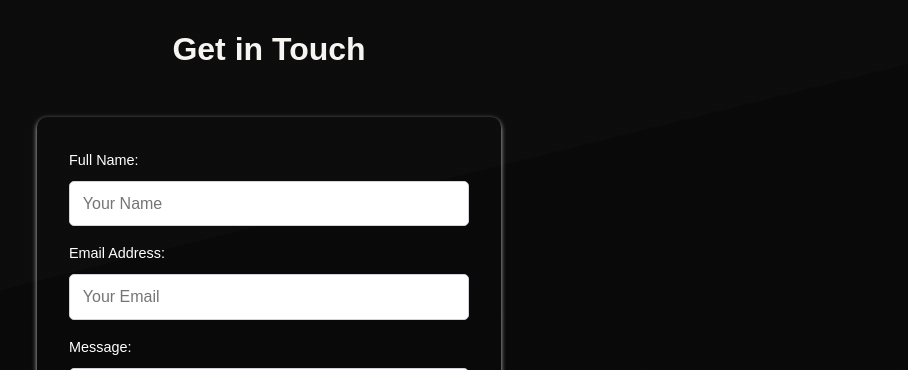
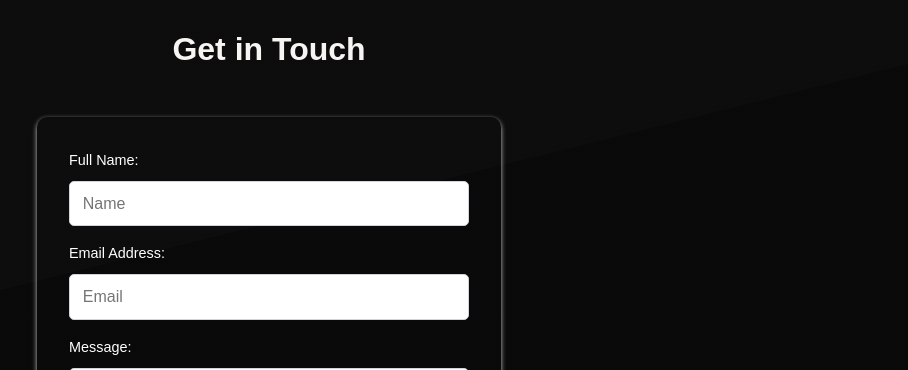
Before and after one commit to rodelgn/rn_portfolio, a React (Vite) app: page / in a window 1280 px wide. Shown: the part 2228-2598 px from the top of the page, without its empty margins (371-1279 px from the left). Built offline with nearby package versions, Linux system fonts and the light colour scheme; a web font is replaced by a local one.

Commit message:
Initial Update

```diff
--- a/src/components/Footer.jsx
+++ b/src/components/Footer.jsx
@@ -86,13 +86,13 @@ const Footer = forwardRef (( props, ref ) => {
             <div className='form-cntnr'>
                 <form className='input-cntnr' action="" method="post" onSubmit={onSubmit}>
                     <label>Full Name:</label>
-                    <input type="text" value={formData.name} onChange={handleInput} placeholder='Your Name' name='name' required />
+                    <input type="text" value={formData.name} onChange={handleInput} placeholder='Name' name='name' required />
                     <label>Email Address:</label>
-                    <input type="email" value={formData.email} onChange={handleInput} placeholder='Your Email' name='email' required/>
+                    <input type="email" value={formData.email} onChange={handleInput} placeholder='Email' name='email' required/>
                     {/* <label>Company</label>
                     <input type="text" placeholder='Company'/> */}
                     <label>Message:</label>
-                    <textarea placeholder="Enter Message" value={formData.message} onChange={handleInput} rows="4" cols="50" defaultValue="" name='message' required></textarea>
+                    <textarea placeholder="Enter Message" value={formData.message} onChange={handleInput} rows="4" cols="50" name='message' required></textarea>
                     <button type='submit'>Send Message</button>
                 </form>
             </div>
```
